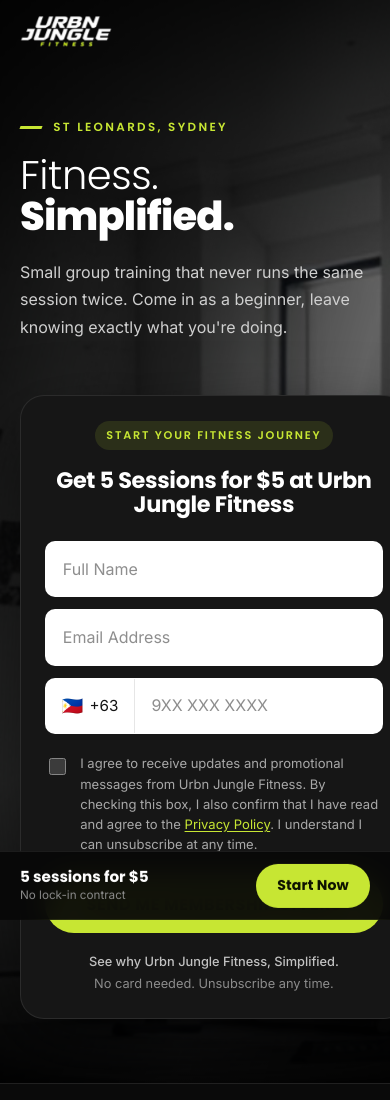
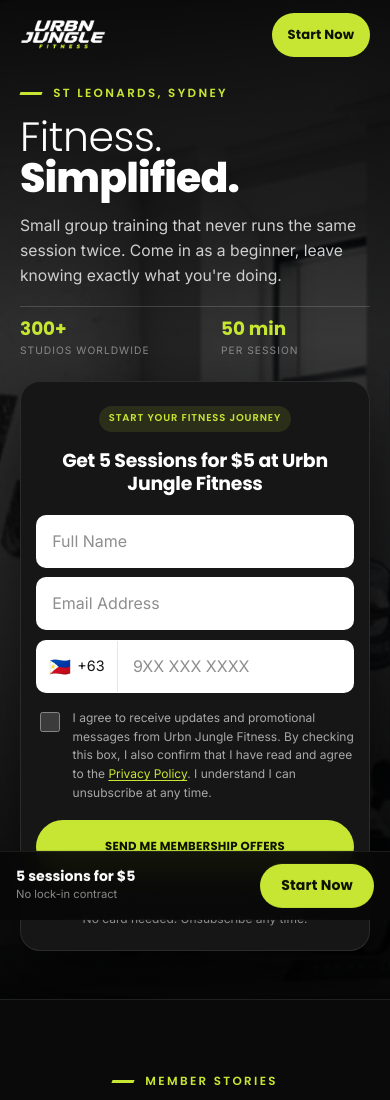
Before and after one commit to justin-cartujano/justin-portfolio, a plain HTML site: page urbn-jungle/index.html in a window 390 px wide. Shown: the top 1100 px of the page. Drawn offline with Linux system fonts and the light colour scheme.

Commit message:
Update styles.css

```diff
--- a/urbn-jungle/assets/css/styles.css
+++ b/urbn-jungle/assets/css/styles.css
@@ -136,9 +136,13 @@
   border-bottom-color:var(--line);
 }
 .topbar__in{display:flex;align-items:center;justify-content:space-between;gap:16px;padding-block:16px;}
-.brand{display:block;text-decoration:none;}
+.brand{display:flex;align-items:center;min-height:44px;text-decoration:none;}
 .brand img{height:38px;width:auto;}
-@media (max-width:520px){ .brand img{height:32px;} .topbar .btn{display:none;} }
+@media (max-width:520px){
+  .brand img{height:30px;}
+  .topbar__in{padding-block:13px;}
+  .topbar .btn{padding:0 1.2em;min-height:44px;font-size:.82rem;}
+}
 
 /* ---------- hero ---------- */
 .hero{position:relative;overflow:hidden;background:var(--black);}
@@ -183,7 +187,13 @@
   display:block;font-size:.76rem;letter-spacing:.14em;text-transform:uppercase;
   color:var(--muted);margin-top:.35rem;
 }
-@media (max-width:980px){ .stats{display:none;} }
+@media (max-width:980px){
+  .stats{margin-top:1.15rem;gap:0;}
+  .stats div{flex:1 1 auto;padding:.75rem .9rem 0 0;}
+  .stats b{font-size:1.15rem;}
+  .stats span{font-size:.64rem;letter-spacing:.1em;margin-top:.15rem;}
+}
+@media (max-width:420px){ .stats div:last-child{display:none;} }
 
 /* ---------- form card ---------- */
 .card{
@@ -239,7 +249,7 @@
   margin:1.2rem 0 1.3rem;
   font-size:.815rem;line-height:1.55;color:#A8A8A8;cursor:pointer;
 }
-.consent input{margin-top:.28rem;width:17px;height:17px;flex:0 0 17px;accent-color:var(--lime);cursor:pointer;}
+.consent input{margin-top:.18rem;width:20px;height:20px;flex:0 0 20px;accent-color:var(--lime);cursor:pointer;}
 .consent a{color:var(--lime);text-underline-offset:2px;}
 .card__note{
   text-align:center;margin:1.1rem 0 0;
@@ -429,7 +439,7 @@
 .flinks li{margin-bottom:.55rem;}
 .social{display:flex;gap:10px;}
 .social a{
-  width:42px;height:42px;border-radius:50%;flex:0 0 42px;
+  width:44px;height:44px;border-radius:50%;flex:0 0 44px;
   border:1px solid var(--line-2);display:grid;place-items:center;color:#C4C4C4;
   transition:background-color .18s var(--ease),border-color .18s var(--ease),color .18s var(--ease);
 }
@@ -464,3 +474,81 @@
   .stickybar{display:flex;}
   body{padding-bottom:calc(76px + env(safe-area-inset-bottom,0px));}
 }
+
+
+/* =====================================================================
+   MOBILE REFINEMENTS
+   ===================================================================== */
+@media (max-width:980px){
+  .eyebrow{margin-bottom:.75rem;}
+  .hero__grid{padding-top:80px;padding-bottom:48px;gap:22px;}
+  .hero__bg img{opacity:.48;object-position:center 42%;}
+  .hero__scrim{
+    background:linear-gradient(to bottom,
+      rgba(0,0,0,.88) 0%, rgba(0,0,0,.52) 34%,
+      rgba(0,0,0,.66) 62%, rgba(0,0,0,.92) 100%);
+  }
+  .hero__pitch h1{max-width:100%;}
+  .hero__lede{margin-top:.85rem;max-width:100%;font-size:.98rem;line-height:1.6;}
+}
+
+@media (max-width:600px){
+  h1{font-size:clamp(2.15rem,10.5vw,3rem);}
+  h2{font-size:clamp(1.65rem,7vw,2.1rem);}
+  .hero__grid{padding-top:76px;}
+
+  /* form card: tighter so it fits the fold better */
+  .card{padding:22px 18px;border-radius:20px;}
+  .card__tag{font-size:.62rem;letter-spacing:.09em;padding:.45em .95em;}
+  .card h2{font-size:1.28rem;line-height:1.22;margin-bottom:1.2rem;}
+  .field{margin-bottom:.6rem;}
+  .field input{min-height:50px;padding:.75em .95em;}
+  .phone input{min-height:50px;}
+  .phone__cc{padding:0 .75rem;font-size:.9rem;}
+  .consent{font-size:.78rem;margin:1rem 0 1.1rem;gap:.6rem;}
+  .btn--lg{min-height:54px;}
+  .btn--caps{font-size:.8rem;letter-spacing:.02em;}
+  .card__note{font-size:.75rem;margin-top:.95rem;}
+
+  /* reviews */
+  .qcard{padding:30px 20px;border-radius:20px;}
+  .qmark{font-size:3.4rem;top:6px;}
+  .slide h3{font-size:1.02rem;margin-bottom:.9rem;}
+  .slide blockquote{font-size:.96rem;line-height:1.72;}
+  .byline{flex-direction:column;gap:.55rem;}
+  .byline cite{text-align:center;}
+
+  /* everything else */
+  .grid4{padding-block:36px;}
+  .grid4__grid{gap:10px;}
+  .shot{border-radius:12px;}
+  .intro__rule{margin-bottom:1.5rem;}
+  .feat{padding:1.25rem 0;gap:.85rem;}
+  .apart__head h2,.loc h2,.band h2,.hero__pitch h1{max-width:100%;}
+  .mapbox{aspect-ratio:4/3;border-radius:18px;}
+  .foot__base{flex-direction:column;align-items:flex-start;gap:10px;}
+  .stickybar b{font-size:.88rem;}
+  .stickybar small{font-size:.7rem;}
+}
+
+@media (max-width:400px){
+  .card{padding:20px 15px;}
+  .card h2{font-size:1.18rem;}
+  .btn--caps{font-size:.73rem;}
+  .consent{font-size:.75rem;}
+  .stickybar{padding-inline:16px;}
+}
+
+/* Stop iOS Safari zooming in when a field is focused: it fires below 16px. */
+@media (max-width:820px){
+  .field input,.phone input{font-size:16px;}
+}
+
+/* Coarse pointers get no hover lift, and bigger tap targets. */
+@media (hover:none){
+  .shot:hover img{transform:none;}
+  .btn:hover{box-shadow:none;}
+  .arrow{width:46px;height:46px;flex-basis:46px;}
+  .dot{width:11px;height:11px;}
+  .dot[aria-current="true"]{width:28px;}
+}
```
